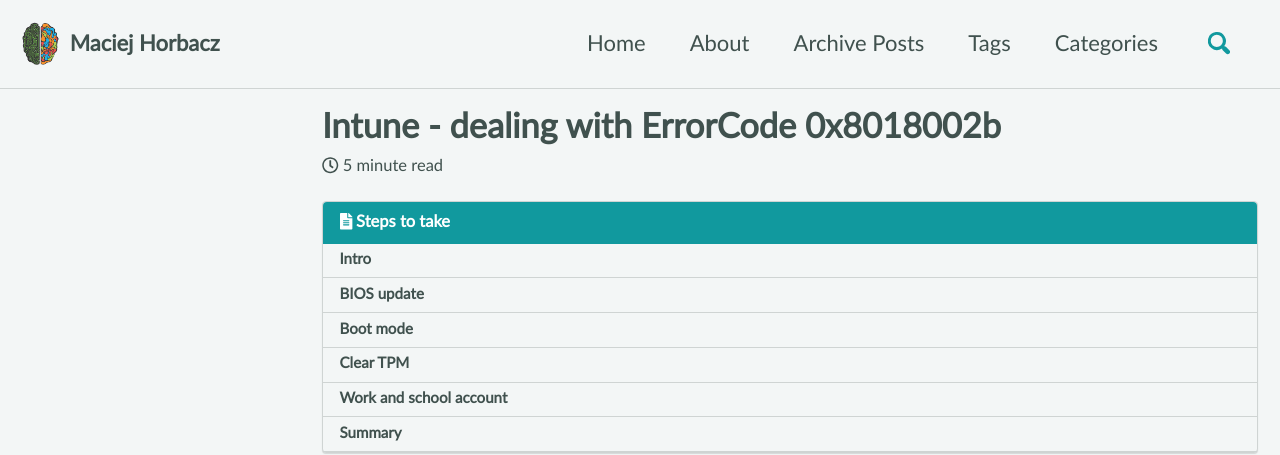
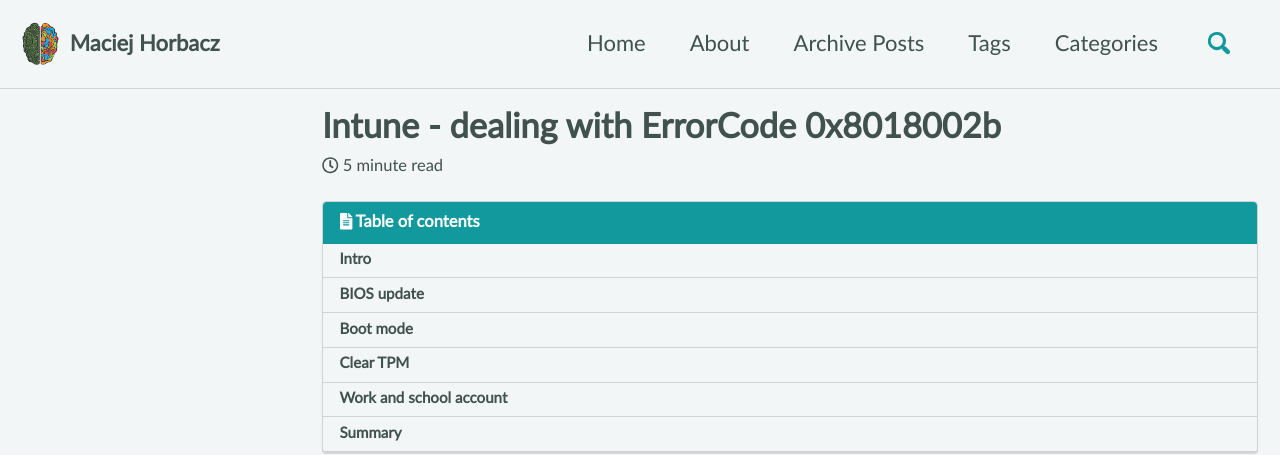
Before and after one commit to UniverseCitiz3n/UniverseCitiz3n.github.io, a Jekyll site: the page built from _posts/2020-01-11-Intune-Problems-Solving.md, in a window 1280 px wide and 900 px high. Shown: the top 455 px of the window. Built offline with Jekyll 4.4.1, drawn with Linux system fonts in a browser that asks for light colours; cached includes are drawn as plain includes; nearby versions of some CDN libraries; comment, search, counter and statistics services are not loaded.

Commit message:
rename toc

```diff
--- a/_posts/2020-01-11-Intune-Problems-Solving.md
+++ b/_posts/2020-01-11-Intune-Problems-Solving.md
@@ -15,7 +15,7 @@
 
 comments: true
 toc: true
-toc_label: Steps to take
+toc_label: Table of contents
 ---
 
 # Intro
```
